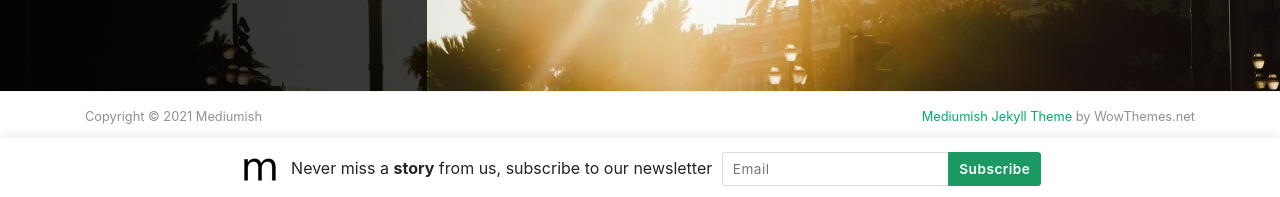
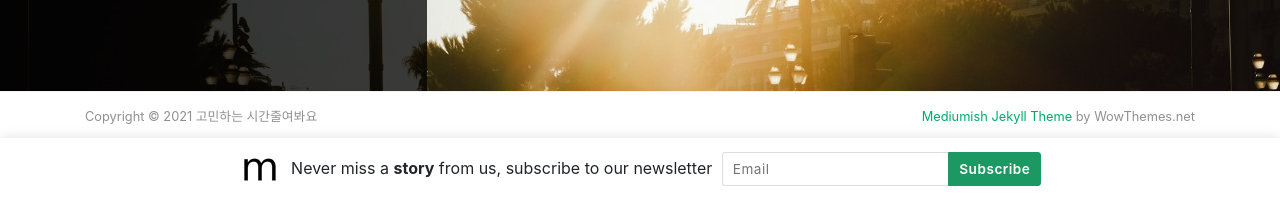
Before and after one commit to jjhomesys/coupa, a Jekyll site: the page built from index.html, in a window 1280 px wide and 900 px high, scrolled down 1540 px. Shown: the part 700-897 px from the top of the window. Built offline with Jekyll 4.4.1, drawn with Linux system fonts in a browser that asks for light colours; nearby versions of some CDN libraries; the list of posts is cut into pages by our own code.

Commit message:
Update _config.yml

```diff
--- a/_config.yml
+++ b/_config.yml
@@ -1,5 +1,5 @@
 # Site
-name: "Mediumish"
+name: "고민하는 시간줄여봐요"
 title: "좋은정보요약"
 description: "언제까지 쇼핑에 시간을 써야할까 추천으로 쉽게 쇼핑하세요."
 logo: 'assets/images/logo.png'
```
